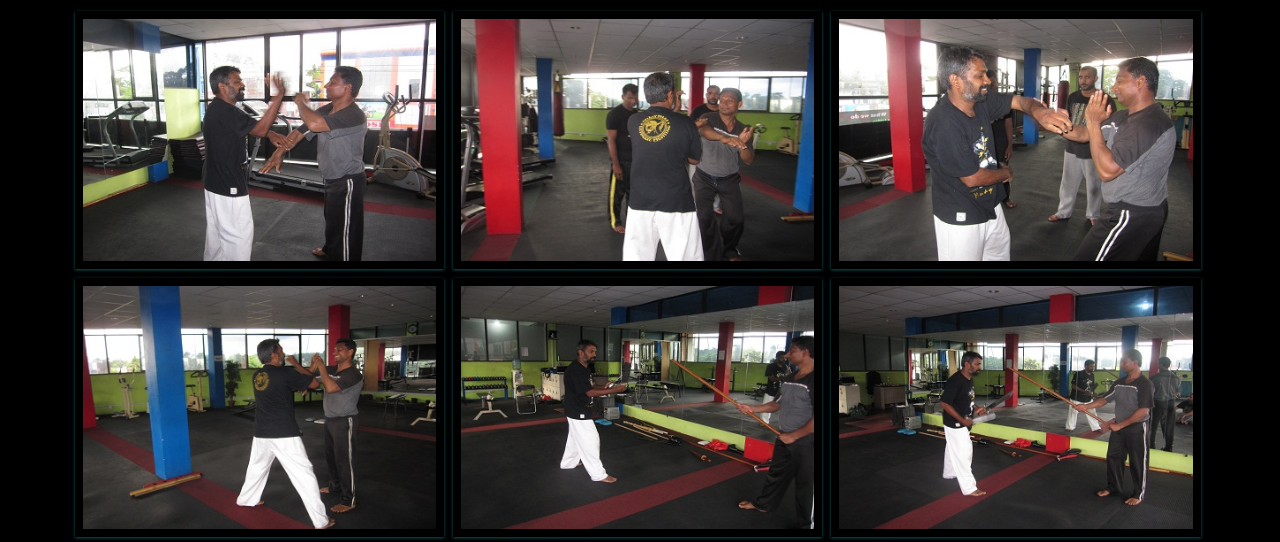
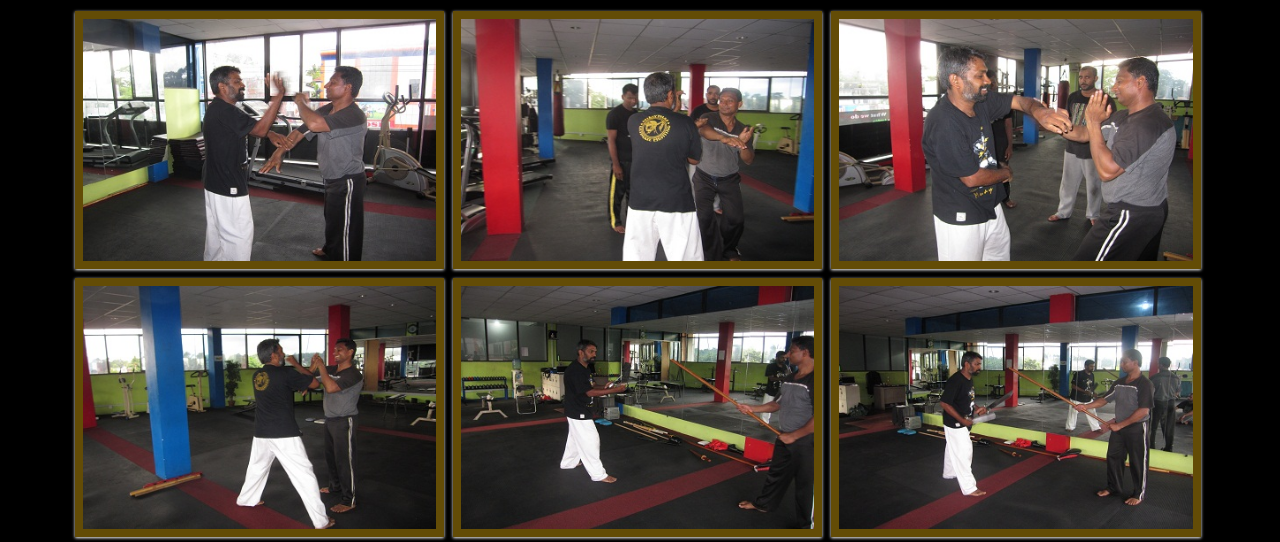
Before and after one commit to Vcnet-Company/GYMMBS, a plain HTML site: page album.html in a window 1280 px wide. Shown: the part 258-800 px from the top of the page. Drawn offline with Linux system fonts and the light colour scheme.

Commit message:
chnag gal

```diff
--- a/css/style.css
+++ b/css/style.css
@@ -404,10 +404,10 @@ img#img_size {
 .da-thumbs li {
   float: left;
   margin: 0.4%;
-  background: #000;
+  background: rgba(255, 196, 16, 0.39);
   padding: 8px;
   position: relative;
-  box-shadow: 0 1px 3px rgba(41, 196, 202, 0.43);
+  box-shadow: 0 1px 3px rgb(255, 255, 255);
   width: 32.4%;
 }
 .da-thumbs li a,
```
